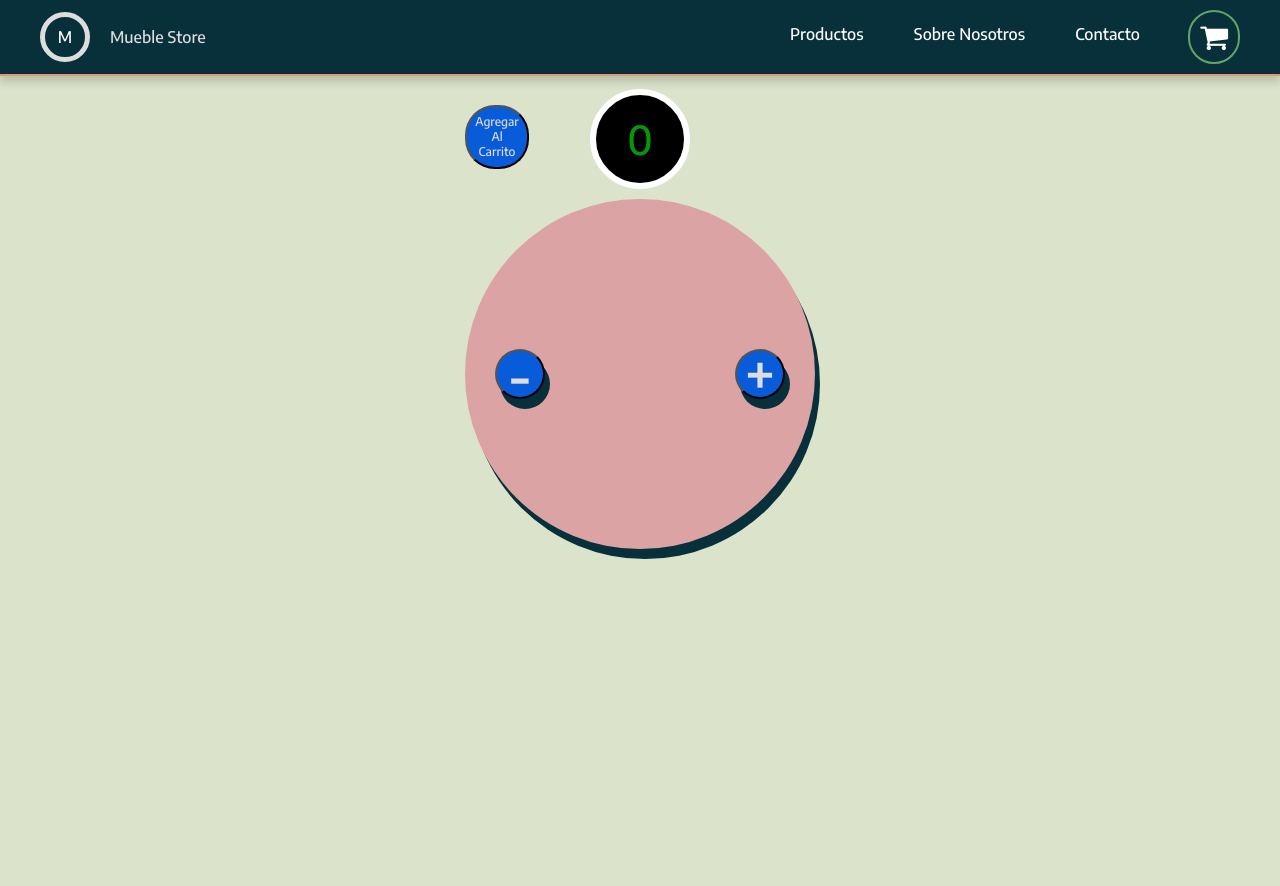
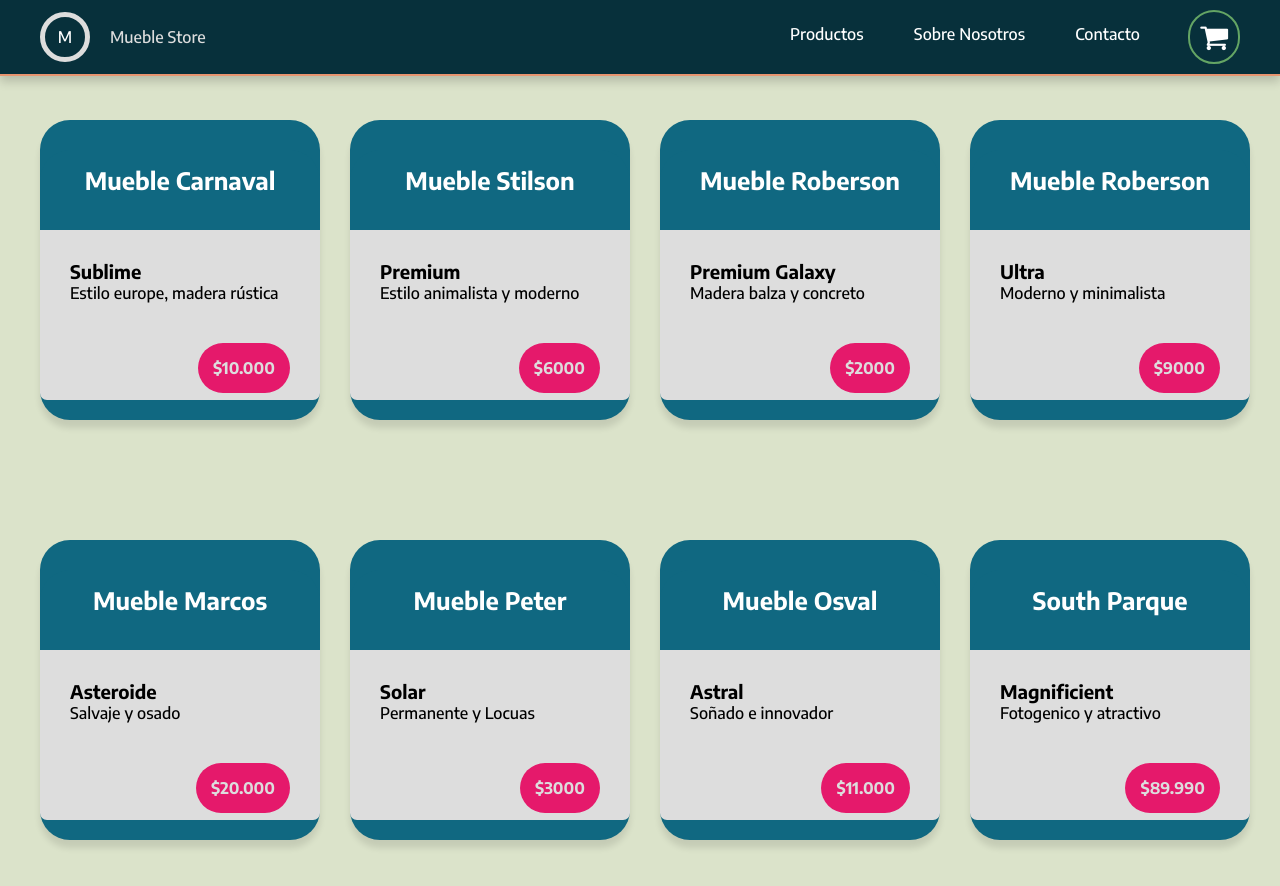
Before and after one commit to Julianqui/mueble-store, a React (Create React App) app: page / in a window 1280 px wide. Shown: the top 886 px of the page. Before the commit the page ends 800 px from the top, so only its background shows below. Built offline with nearby package versions, Linux system fonts and the light colour scheme.

Commit message:
desafio 6

```diff
--- /dev/null
+++ b/src/components/item/item.css
@@ -0,0 +1,55 @@
+.contenedor{
+    display: flex;
+    justify-content: center;
+
+}
+
+.card{
+    background: #106881;
+    padding-top: 30px;
+    border-radius: 30px;
+    margin: 120px 10px 0 20px;
+    box-shadow: 0px 8px 6px #0000001A;
+    width: 280px;
+    height: 300px;
+}
+
+.card__header{
+    background: #106881;
+    height: 60px;
+    display: flex;
+    align-items: center;
+    justify-content: center;
+    color: #fff;
+    border-radius: 30px 30px 0 0;
+    margin-bottom: 20px;
+
+}
+
+.card__body{
+    background: #ddd;
+    color: #000;
+    padding: 30px;
+    height: 170px;
+    border-radius: 0 0 7px 7px;
+    text-align: left;
+
+}
+
+.card__footer{
+    background: #049804;
+    height: 10px;
+    position: absolute;
+    display: block;
+
+}
+
+.card__precio{
+    background: #e5196b;
+    float: right;
+    margin: 40px 0;
+    padding: 15px;
+    border-radius: 40px;
+    color: #dddddd;
+    font-weight: bold;
+}
--- a/src/components/item/item.js
+++ b/src/components/item/item.js
@@ -1,52 +1,30 @@
-import React from 'react'
 
-export const Item = () => {
+import './item.css';
+export const Item = ({item})=>{
+    console.log(item)
+    return (
+        <>
+            <div className='contenedor'>
 
 
-    const productos = new Promise((resolve, reject) => {
+                <div className='card'>
+                    <div className='card__header'>
+                        <h2><span>{item.title}</span></h2>
+                    </div>
 
-        console.log('Recibi tu pedidos')
-        console.log('Estoy llevando tu pedido a la cocina')
-        setTimeout( () =>{
-            alert('Desde promise' +  ['Mueble Europe','Mueble Moderno', 'Mueble Vintage'])
-            resolve(['Mueble Europe','Mueble Moderno', 'Mueble Vintage', 'Martin', 'Pilar'])
-            //reject(['rata'], 'perro')
-        }, 2000)
+                    <div className='card__body'>
+                        <h3>{item.subtitle}</h3>
+                        <p><span>{item.description} </span></p>
+                        <span className='card__precio'>{item.price} </span>
+                    </div>
 
-        console.log('Charlando')
-    })
+                    <div className='card__footer'>
 
-    productos.then(
-        (muebles)=>{
-
-            /*const tenemosDosPizzas = plato[0].length === 2
-            if (tenemosDosPizzas) {*/
-                console.log(`Desde promise ${muebles[0]},  ${muebles[1]}, ${muebles[2]}`)
-                return 'Todo salio bien'
-            /*} else {*/
-                throw new Error(`Te pedimos dos porciones`)
-            /*}*/
-
-            //console.log(`Recibi mi plato con ${plato[0]} y ${plato[1]}`)
-        }, (error) => {
-            console.log(`Esto no es lo que pedimos ${error[0]} y ${error[1] }`)
-        }
-    ).catch(
-        (error) => {
-            console.log(error)
-        }
-    ).then((mensaje) => {
-        if (mensaje === 'Todo salio bien'){
-            console.log('Te vamos a dejar mucha propina')
-        }
-    })
-
-    return (
-
-        <div className='margin'>
+                    </div>
+                </div>
+            </div>
+        </>
+    )
 
 
-        </div>
-    )
-
 }
--- /dev/null
+++ b/src/components/itemList/itemList.css
@@ -0,0 +1,6 @@
+.card-contenedor{
+    display: flex;
+    flex-wrap: wrap;
+    justify-content: center;
+    padding: 0 0 50px 0;
+}
--- a/src/components/itemList/itemList.js
+++ b/src/components/itemList/itemList.js
@@ -1,49 +1,16 @@
-import React from 'react'
-
-export const Item = () => {
+import {Item} from "../item/item"
+import './itemList.css';
+export const ItemList =({items})=>{
 
 
-    const productos = new Promise((resolve, reject) => {
-
-        setTimeout( () =>{
-            resolve(['Europeo','Moderno', 'Vintage'])
-            //reject(['rata'], 'perro')
-        }, 3000)
-
-        console.log('Charlando')
-    })
-
-    productos.then(
-        (plato)=>{
-
-            const tenemosDosPizzas = plato[0].length === 2
-            if (tenemosDosPizzas) {
-                console.log(`Recibimos nuestro plato con ${plato[0]} y ${plato[1]}`)
-                return 'Todo salio bien'
-            } else {
-                throw new Error(`Te pedimos dos porciones`)
-            }
-
-            //console.log(`Recibi mi plato con ${plato[0]} y ${plato[1]}`)
-        }, (error) => {
-            console.log(`Esto no es lo que pedimos ${error[0]} y ${error[1] }`)
-        }
-    ).catch(
-        (error) => {
-            console.log(error)
-        }
-    ).then((mensaje) => {
-        if (mensaje === 'Todo salio bien'){
-            console.log('Te vamos a dejar mucha propina')
-        }
-    })
-
-    return (
-
-        <div className='margin'>
+    return(
+        <>
+               <div className='card-contenedor'>
 
 
-        </div>
+                {items.map(item=> <Item item={item}/>)   }
+               </div>
+        </>
     )
 
 }
--- a/src/components/itemListContainer/itemListContainer.css
+++ b/src/components/itemListContainer/itemListContainer.css
@@ -3,9 +3,9 @@
 .greeting-container{
     height: 100vh;
     display: flex;
-    justify-content: center;
-    align-items: center;
     flex-direction: column;
+
+
 }
 
 .greeting{
--- a/src/components/itemListContainer/itemListContainer.js
+++ b/src/components/itemListContainer/itemListContainer.js
@@ -1,8 +1,92 @@
-import {ItemCount} from "../itemCount/itemCount";
-import {Item} from "../item/item";
+import {useState, useEffect} from "react"
+// import {ItemCount} from "../itemCount/itemCount";
+import {ItemList} from "../itemList/itemList"
 
 import './itemListContainer.css';
 export const ItemListContainer = ({greeting}) => {
+    const [catalogo, setCatalogo] = useState([])
+
+    const product= [{
+        id: '1',
+        title: 'Mueble Carnaval',
+        subtitle: 'Sublime',
+        image: "",
+        description: 'Estilo europe, madera rústica',
+        price: '$10.000'
+    },
+        {
+            id: '2',
+            title: 'Mueble Stilson',
+            subtitle: 'Premium',
+            image: "",
+            description: 'Estilo animalista y moderno',
+            price: '$6000'
+        },
+        {
+            id: '3',
+            title: 'Mueble Roberson',
+            subtitle: 'Premium Galaxy',
+            image: "",
+            description: 'Madera balza y concreto',
+            price: '$2000'
+        },
+        {
+            id: '4',
+            title: 'Mueble Roberson',
+            subtitle: 'Ultra',
+            image: "",
+            description: 'Moderno y minimalista',
+            price: '$9000'
+        },
+        {
+            id: '5',
+            title: 'Mueble Marcos',
+            subtitle: 'Asteroide',
+            image: "",
+            description: 'Salvaje y osado',
+            price: '$20.000'
+        },
+        {
+            id: '6',
+            title: 'Mueble Peter',
+            subtitle: 'Solar',
+            image: "",
+            description: 'Permanente y Locuas',
+            price: '$3000'
+        },
+        {
+            id: '7',
+            title: 'Mueble Osval',
+            subtitle: 'Astral',
+            image: "",
+            description: 'Soñado e innovador',
+            price: '$11.000'
+        },
+        {
+            id: '8',
+            title: 'South Parque',
+            subtitle: 'Magnificient',
+            image: "",
+            description: 'Fotogenico y atractivo',
+            price: '$89.990'
+        }]
+
+    useEffect(()=>{
+
+        const nuevaPromesa = new Promise((res, rej)=>{
+
+            setTimeout(()=>{
+                res(product)
+            },2000)
+
+        })
+
+        nuevaPromesa.then((res)=>{
+            console.log(res)
+            setCatalogo(res)
+        })
+
+    },[])
 
 
 
@@ -11,12 +95,16 @@ export const ItemListContainer = ({greeting}) => {
         <div className="greeting-container">
 
 
-            <h1 className='greeting'>{greeting}</h1>
+            {/*<h1 className='greeting'>{greeting}</h1>*/}
 
 
-            <ItemCount inicial={0} stock={10}/>
 
-            <Item/>
+            <ItemList items={catalogo}/>
+
+            {/*<ItemCount inicial={0} stock={10}/>*/}
+
+
+
 
         </div>
 
```
Also changed, not shown: src/components/itemListContainer/31.jpg (added).
